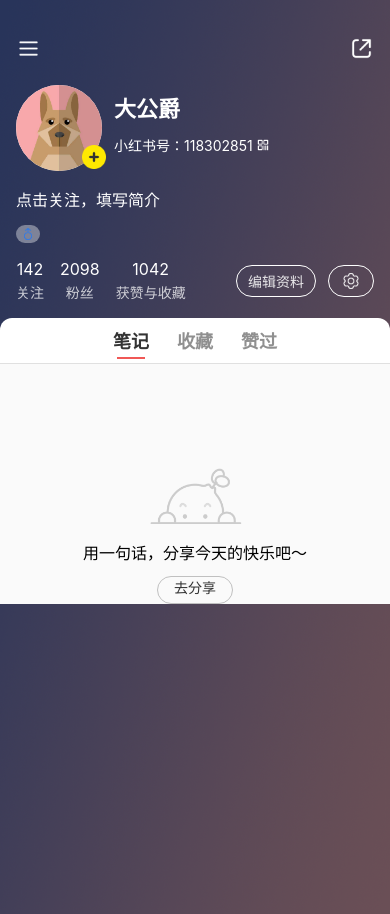
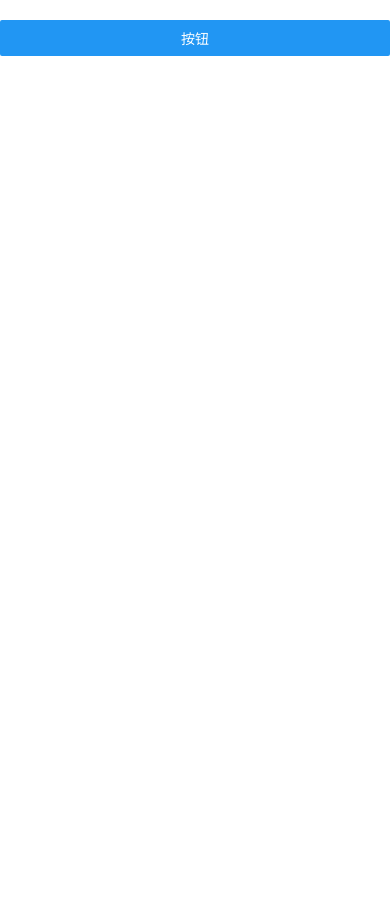
Before and after one commit to webopenfathers/RNDemo, a React Native app: screen / in a window 390 px wide. After the commit the page ends 844 px from the top, so only its background shows below. Built offline with nearby package versions, Linux system fonts and the light colour scheme.

Commit message:
2025 7-31 16:20 alert和console你不知道的调试小技巧

```diff
--- a/App.tsx
+++ b/App.tsx
@@ -29,8 +29,9 @@ import {
 // import ModalDemo from './src/components/ModalDemo';
 // import StatusBarDemo from './src/components/StatusBarDemo';
 // import SwitchDemo from './src/components/SwitchDemo';
+// import PersonalInfo from './src/components/PersonalInfo';
 
-import PersonalInfo from './src/components/PersonalInfo';
+import AlertAndConsole from './src/components/API/AlertAndConsole';
 
 function App() {
   const isDarkMode = useColorScheme() === 'dark';
@@ -55,7 +56,8 @@ function App() {
         {/* <ModalDemo /> */}
         {/* <StatusBarDemo /> */}
         {/* <SwitchDemo /> */}
-        <PersonalInfo />
+        {/* <PersonalInfo /> */}
+        <AlertAndConsole />
       </View>
     </SafeAreaView>
   );
--- /dev/null
+++ b/src/components/API/AlertAndConsole.jsx
@@ -0,0 +1,84 @@
+import { View, Text, StyleSheet, Button, Alert } from 'react-native';
+
+const AlertAndConsole = () => {
+  return (
+    <View style={{ width: '100%', height: '100%', paddingVertical: 20 }}>
+      <Button
+        title="按钮"
+        onPress={() => {
+          // 一：alert
+          // alert('提示');
+          // 二：Alert
+          // const buttons = [
+          //   {
+          //     text: '取消',
+          //     onPress: () => {
+          //       console.log('取消');
+          //     },
+          //   },
+          //   {
+          //     text: '确定',
+          //     onPress: () => {
+          //       console.log('确定');
+          //     },
+          //   },
+          // ];
+          // Alert.alert('提示', '这是按钮', buttons);
+          // 三：console
+          // console.log('这是普通的日志输出');
+          // 四：console 日志输出分级
+          // console.log('这是普通的日志输出');
+          // console.info('信息日志输出');
+          // console.debug('调试日志输出');
+          // console.warn('警告日志输出');
+          // console.error('错误日志输出');
+          // 五：console.log 字符串和占位符的三种方式：%o(对象占位)、%s(字符串占位)、%d(数值占位)
+          // console.log('我是个人开发者%s,我学习RN%d年半了', '张三', 2);
+          // console.log('我是一个对象：%o', { name: '张三', age: 18 });
+          // 六：console.log 添加样式：%c---颜色和字号
+          // color:red
+          // font-size:x-large x-medium x-small
+          // console.log(
+          //   '%c这行日志红色文字，字号大',
+          //   'color:red;font-size:x-large',
+          // );
+          // console.log(
+          //   '%c这行日志蓝色文字，字号中',
+          //   'color:blue;font-size:x-medium',
+          // );
+          // console.log(
+          //   '%c这行日志绿色文字，字号小',
+          //   'color:blue;font-size:x-small',
+          // );
+          // 七：console.log输出组件树
+          // const viewLayout = (
+          //   <View style={{ flexDirection: 'column' }}>
+          //     <Text style={{ fontSize: 20, color: 'red' }}>Hello World</Text>
+          //   </View>
+          // );
+          // console.log('组件树：', viewLayout);
+          // 八：console.log输出表格日志
+          // const users = [
+          //   { name: '张三', age: 12, hobby: '唱歌' },
+          //   { name: '李四', age: 15, hobby: '跳舞' },
+          //   { name: '王五', age: 18, hobby: '打篮球' },
+          // ];
+          // console.table(users);
+          // 九：console.log输出分组日志
+          console.group();
+          console.log('第1行日志');
+          console.log('第2行日志');
+          console.log('第3行日志');
+          console.group();
+          console.log('二级分组第1行日志');
+          console.log('二级分组第2行日志');
+          console.log('二级分组第3行日志');
+          console.groupEnd();
+          console.groupEnd();
+        }}
+      />
+    </View>
+  );
+};
+
+export default AlertAndConsole;
```
